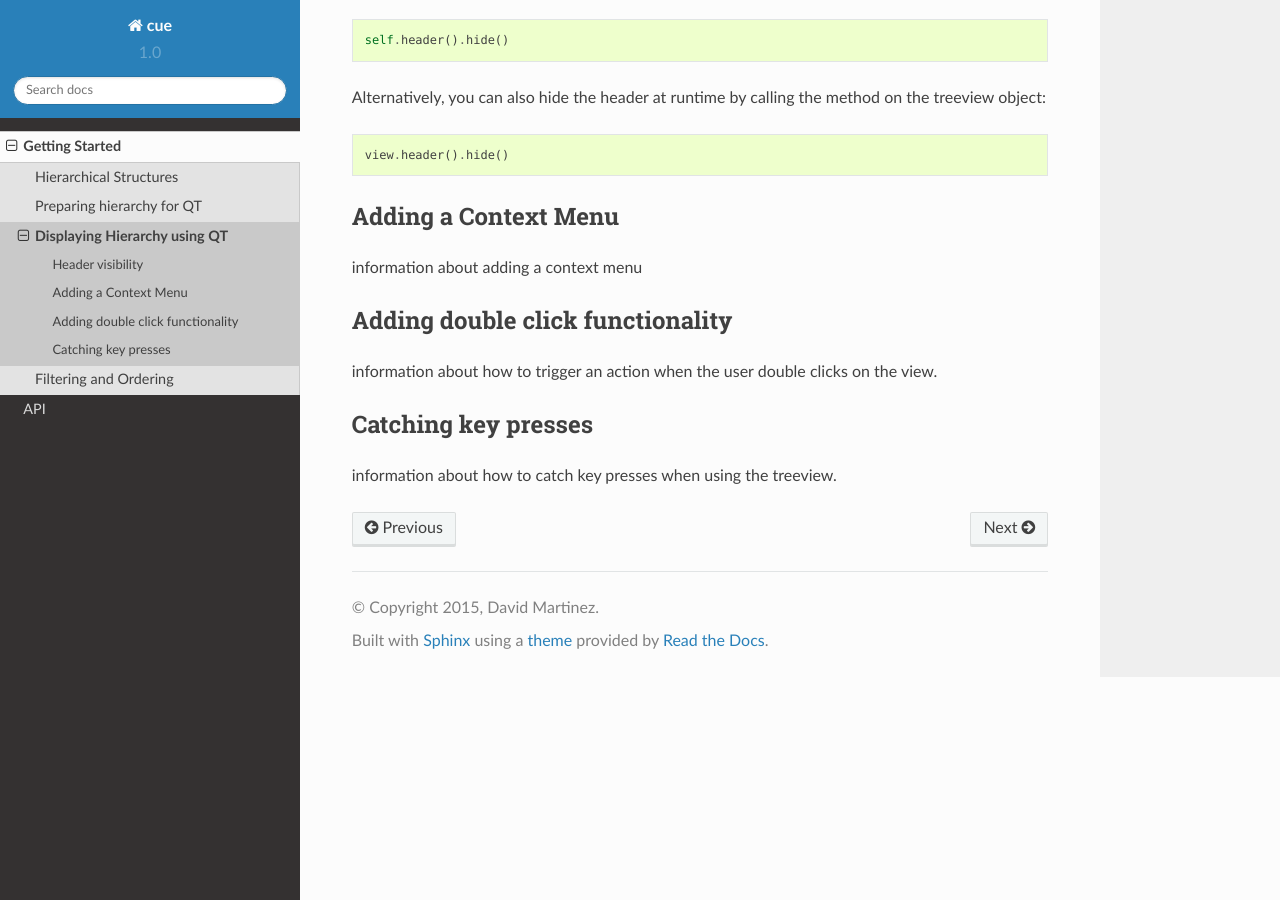
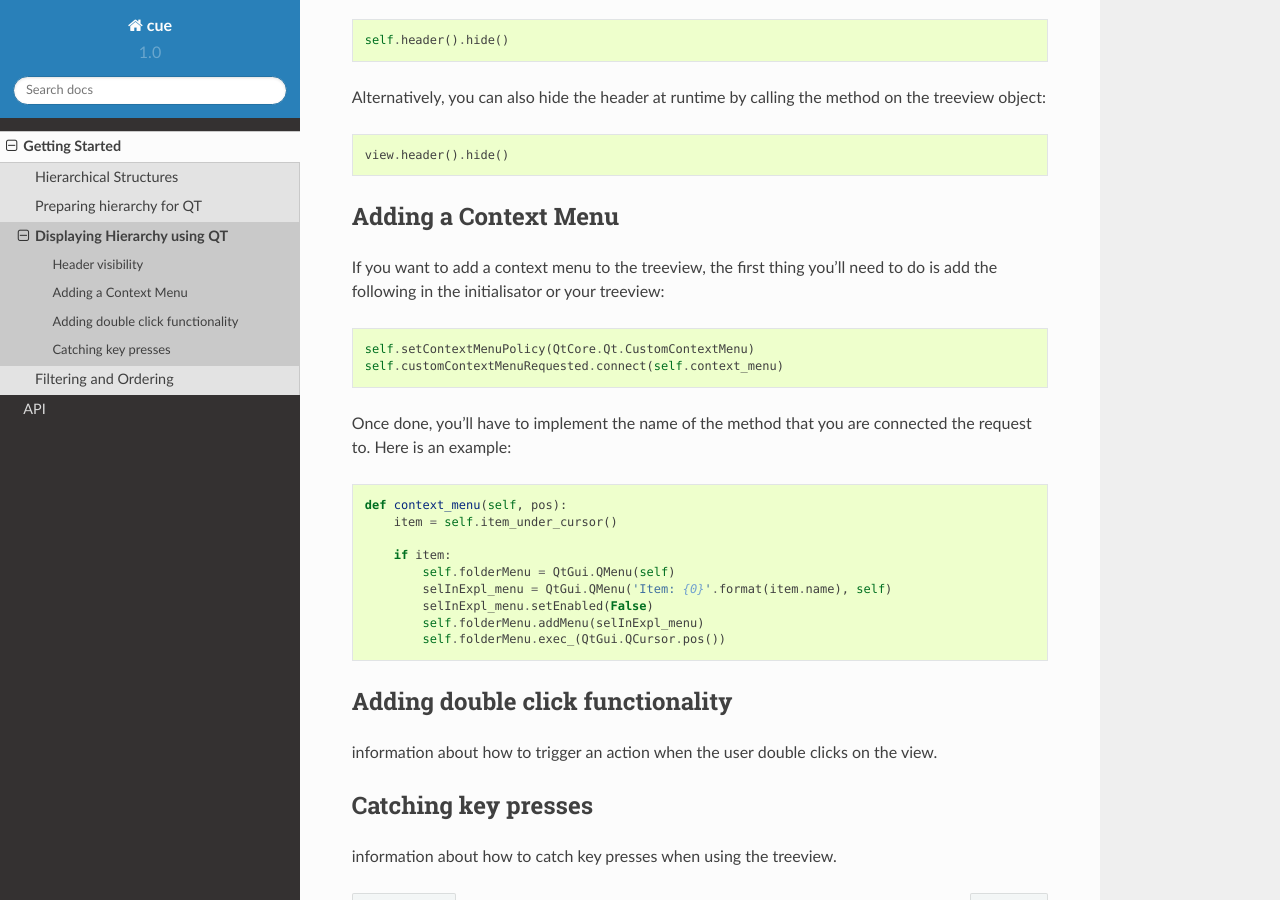
Before and after one commit to elusive-ideas/cue, a Sphinx documentation site: the page built from doc/treeview.rst, in a window 1280 px wide and 900 px high, scrolled down 461 px. Built offline with Sphinx 7.4.7 and the Read the Docs theme 2.0.0, drawn with Linux system fonts in a browser that asks for light colours.

Commit message:
Updated Treeview documentation - Adding a context Menu

```diff
--- a/doc/treeview.rst
+++ b/doc/treeview.rst
@@ -29,7 +29,28 @@ on the treeview object:
 Adding a Context Menu
 ---------------------
 
-information about adding a context menu
+If you want to add a context menu to the treeview, the first thing you'll need
+to do is add the following in the initialisator or your treeview:
+
+.. code-block:: python
+
+   self.setContextMenuPolicy(QtCore.Qt.CustomContextMenu)
+   self.customContextMenuRequested.connect(self.context_menu)
+
+Once done, you'll have to implement the name of the method that you are
+connected the request to. Here is an example:
+
+.. code-block:: python
+
+   def context_menu(self, pos):
+       item = self.item_under_cursor()
+
+       if item:
+           self.folderMenu = QtGui.QMenu(self)
+           selInExpl_menu = QtGui.QMenu('Item: {0}'.format(item.name), self)
+           selInExpl_menu.setEnabled(False)
+           self.folderMenu.addMenu(selInExpl_menu)
+           self.folderMenu.exec_(QtGui.QCursor.pos())
 
 Adding double click functionality
 ---------------------------------
```
